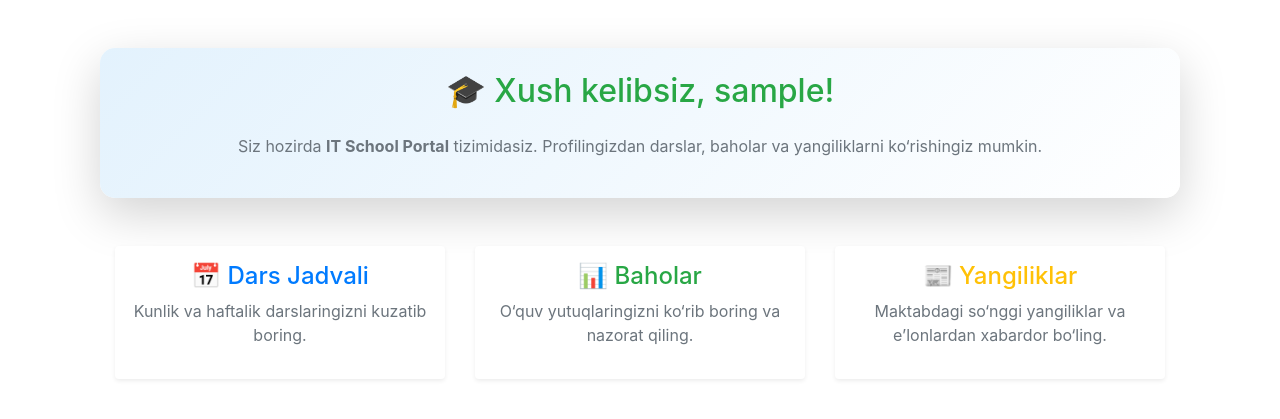
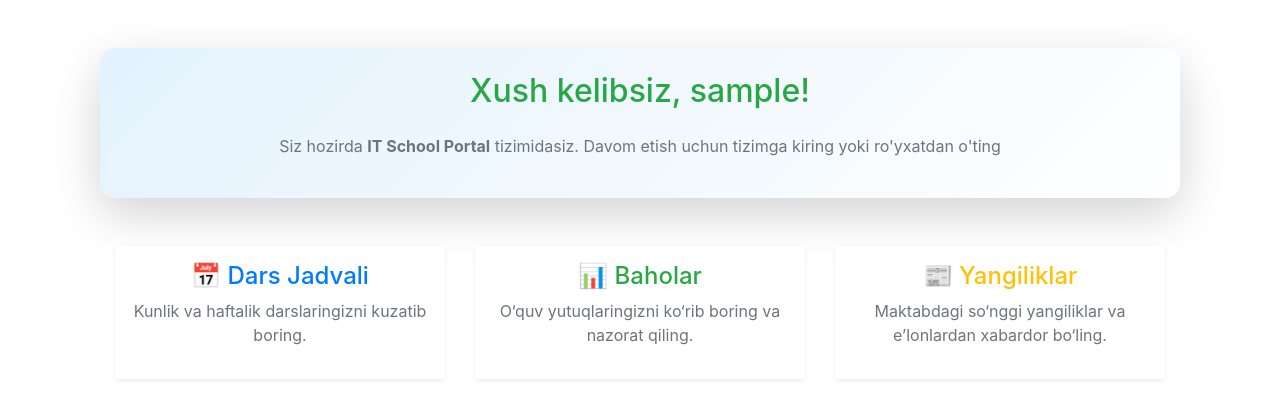
Before and after one commit to dilbarallambergenova/IT-school_1, a Django app: page / in a window 1280 px wide. Shown: the part 56-475 px from the top of the page. Run offline with Django 5.2, Linux system fonts and the light colour scheme; the visitor is signed in with stand-in values (Sample User, id 1); parts of the project's set-up code (start-up, migrations or seed data) failed here and were passed over; some libraries are stand-ins or nearby versions.

Commit message:
yangilandi

```diff
--- a/templates/home.html
+++ b/templates/home.html
@@ -5,10 +5,10 @@
 <div class="container mt-5">
     {% if user.is_authenticated %}
         <div class="card shadow-lg p-4 text-center border-0" style="border-radius: 15px; background: linear-gradient(135deg, #e3f2fd, #ffffff);">
-            <h2 class="text-success fw-bold">🎓 Xush kelibsiz, {{ user.username }}!</h2>
+            <h2 class="text-success fw-bold"> Xush kelibsiz, {{ user.username }}!</h2>
             <p class="mt-3 text-muted">
                 Siz hozirda <strong>IT School Portal</strong> tizimidasiz.
-                Profilingizdan darslar, baholar va yangiliklarni ko‘rishingiz mumkin.
+                Davom etish uchun tizimga kiring yoki ro'yxatdan o'ting
             </p>
         </div>
         <div class="container mt-5">
```
